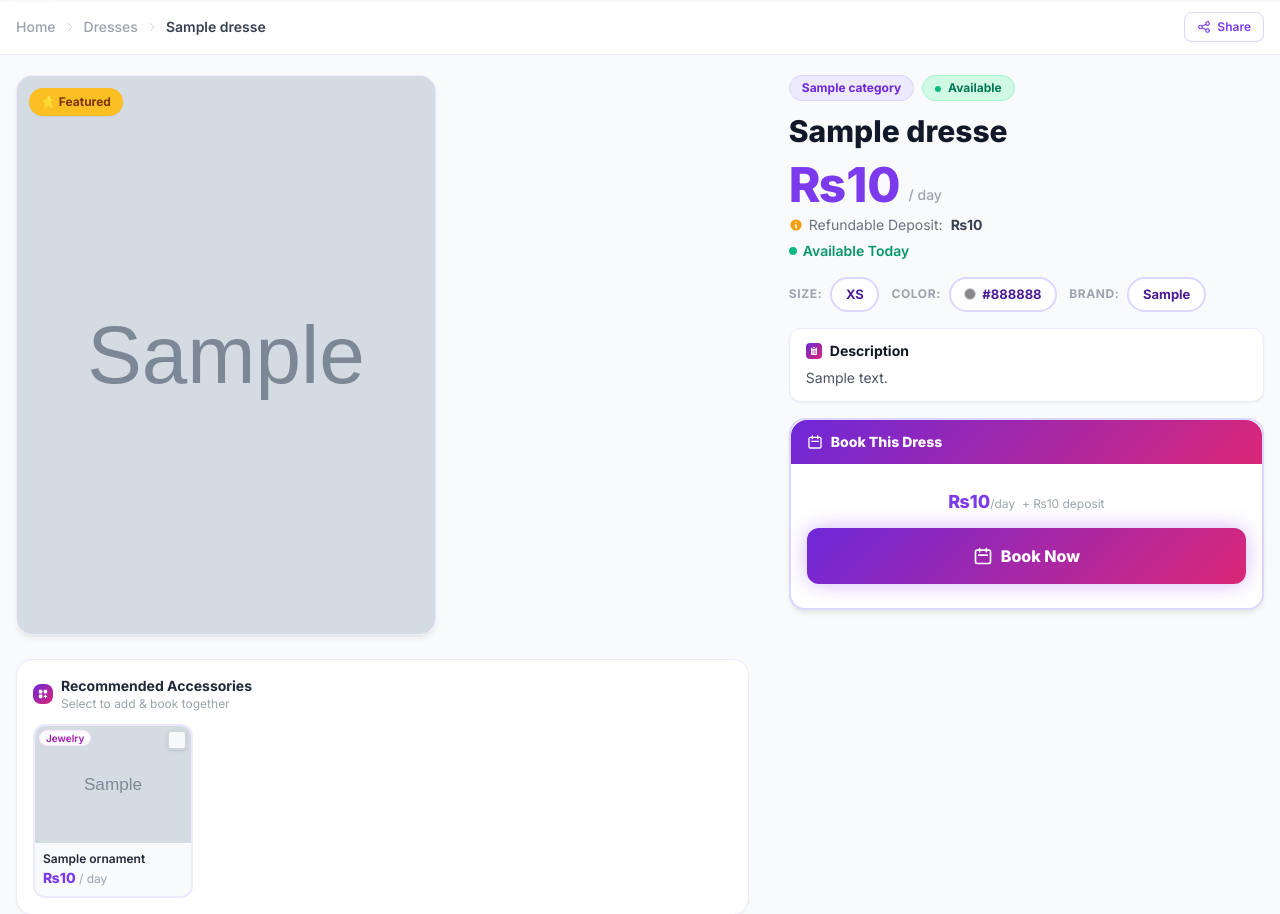
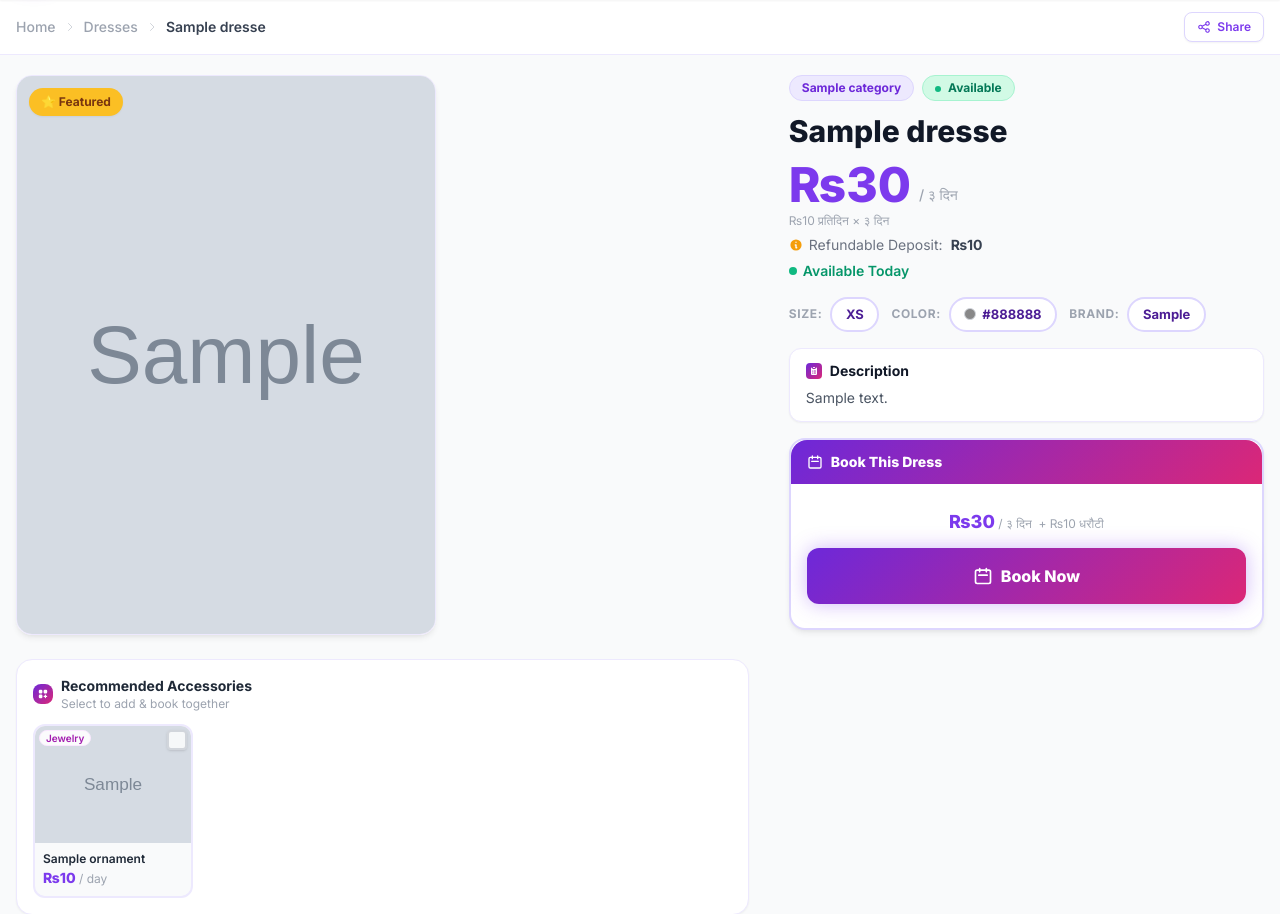
Before and after one commit to marriagestationpvtltd-lang/dressrental, a Laravel app: a page that uses resources/views/dresses/show.blade.php in a window 1280 px wide. Shown: the part 65-979 px from the top of the page. Run offline with Laravel 12, Linux system fonts and the light colour scheme; a user stored in the database is signed in; tables that the repository leaves empty hold one stand-in row (values such as "Sample post"); grey boxes marked "Sample" are stand-in pictures; some libraries are stand-ins or nearby versions.

Commit message:
Auto 3-day rental: set end date automatically and show package price
Agent-Logs-Url: https://github.com/marriagestationpvtltd-lang/dressrental/sessions/eea3c6bc-55f6-404d-87c9-63fba07e0221

Co-authored-by: marriagestationpvtltd-lang <254104945+marriagestationpvtltd-lang@users.noreply.github.com>

```diff
--- a/resources/views/components/nepali-datepicker.blade.php
+++ b/resources/views/components/nepali-datepicker.blade.php
@@ -26,8 +26,7 @@
 
     <!-- Prompt label -->
     <div class="text-center text-xs text-primary-600 font-semibold mb-2 min-h-[1.375rem] bg-primary-50 rounded-lg py-1">
-        <span x-show="!selectingEnd">📅 सुरु मिति छान्नुहोस्</span>
-        <span x-show="selectingEnd" x-cloak>📅 अन्त्य मिति छान्नुहोस्</span>
+        <span>📅 सुरु मिति छान्नुहोस् — फिर्ता मिति स्वतः ३ दिन सेट हुनेछ</span>
     </div>
 
     <!-- Day-of-week headers (Nepali) -->
@@ -257,25 +256,26 @@ function nepaliCalendar() {
                 String(this.currentMonth).padStart(2, '0') + '-' +
                 String(day).padStart(2, '0');
 
-            if (!this.selectingEnd) {
-                this.startBs = bsStr; this.startAd = adStr;
-                this.endBs   = '';    this.endAd   = '';
-                this.selectingEnd = true;
-                this.$dispatch('bs-start-selected', { bs: bsStr, ad: adStr });
-            } else {
-                if (adStr < this.startAd) {
-                    // Clicked a date before start — restart selection from here
-                    this.startBs = bsStr; this.startAd = adStr;
-                    this.endBs   = '';    this.endAd   = '';
-                    this.$dispatch('bs-start-selected', { bs: bsStr, ad: adStr });
-                } else {
-                    // Same day or later — allow single-day or multi-day booking
-                    this.endBs = bsStr; this.endAd = adStr;
-                    this.selectingEnd = false;
-                    this.$dispatch('bs-end-selected', { bs: bsStr, ad: adStr });
-                    this.$dispatch('dates-selected', { startAd: this.startAd, endAd: this.endAd });
-                }
-            }
+            // Set start date
+            this.startBs = bsStr; this.startAd = adStr;
+
+            // Auto-calculate end date as start + 2 days (3 days total)
+            const endAdDate = new Date(ad.getFullYear(), ad.getMonth(), ad.getDate());
+            endAdDate.setDate(endAdDate.getDate() + 2);
+            const endAdStr  = fmtDate(endAdDate);
+            const endBsObj  = adToBs(endAdDate);
+            const endBsStr  = endBsObj
+                ? endBsObj.year + '-' +
+                  String(endBsObj.month).padStart(2, '0') + '-' +
+                  String(endBsObj.day).padStart(2, '0')
+                : '';
+
+            this.endBs = endBsStr; this.endAd = endAdStr;
+            this.selectingEnd = false;
+
+            this.$dispatch('bs-start-selected', { bs: bsStr,    ad: adStr    });
+            this.$dispatch('bs-end-selected',   { bs: endBsStr, ad: endAdStr });
+            this.$dispatch('dates-selected', { startAd: adStr, endAd: endAdStr });
         },
 
         clearSelection() {
--- a/resources/views/dresses/show.blade.php
+++ b/resources/views/dresses/show.blade.php
@@ -96,8 +96,8 @@
 <div id="sticky-booking-bar" class="hidden-bar fixed top-0 left-0 right-0 z-40 bg-white/95 backdrop-blur-md border-b border-violet-100 shadow-md">
     <div class="max-w-7xl mx-auto px-4 py-2 flex items-center justify-between gap-4">
         <div class="flex items-center gap-3 min-w-0">
-            <span class="font-extrabold text-primary-600 text-lg leading-none">₨{{ number_format($dress->price_per_day) }}</span>
-            <span class="text-gray-400 text-xs">/ day</span>
+            <span class="font-extrabold text-primary-600 text-lg leading-none">₨{{ number_format($dress->price_per_day * 3) }}</span>
+            <span class="text-gray-400 text-xs">/ ३ दिन</span>
             <span class="hidden sm:inline-flex items-center gap-1 text-xs font-semibold {{ $dress->status === 'available' ? 'text-emerald-600' : 'text-rose-600' }}">
                 <span class="w-1.5 h-1.5 rounded-full {{ $dress->status === 'available' ? 'bg-emerald-500' : 'bg-rose-500' }}"></span>
                 {{ ucfirst($dress->status) }}
@@ -417,9 +417,10 @@
                 <!-- Price — high impact hierarchy -->
                 <div class="mb-4">
                     <div class="flex items-end gap-2">
-                        <span class="text-4xl md:text-5xl font-extrabold text-primary-600 leading-none">₨{{ number_format($dress->price_per_day) }}</span>
-                        <span class="text-gray-400 font-medium text-sm mb-1">/ day</span>
+                        <span class="text-4xl md:text-5xl font-extrabold text-primary-600 leading-none">₨{{ number_format($dress->price_per_day * 3) }}</span>
+                        <span class="text-gray-400 font-medium text-sm mb-1">/ ३ दिन</span>
                     </div>
+                    <p class="text-xs text-gray-400 mt-1">₨{{ number_format($dress->price_per_day) }} प्रतिदिन × ३ दिन</p>
                     @if($dress->deposit_amount > 0)
                         <p class="text-sm text-gray-500 mt-1.5 flex items-center gap-1.5">
                             <svg class="w-3.5 h-3.5 text-amber-500 flex-shrink-0" fill="currentColor" viewBox="0 0 20 20"><path fill-rule="evenodd" d="M18 10a8 8 0 11-16 0 8 8 0 0116 0zm-7-4a1 1 0 11-2 0 1 1 0 012 0zM9 9a1 1 0 000 2v3a1 1 0 001 1h1a1 1 0 100-2v-3a1 1 0 00-1-1H9z" clip-rule="evenodd"/></svg>
@@ -509,9 +510,9 @@
                         <!-- Initial "Book Now" CTA — shown before booking form is opened -->
                         <div x-show="!bookingOpen" class="text-center py-2">
                             <p class="text-gray-400 text-xs mb-3">
-                                <span class="font-extrabold text-primary-600 text-lg">₨{{ number_format($dress->price_per_day) }}</span>/day
+                                <span class="font-extrabold text-primary-600 text-lg">₨{{ number_format($dress->price_per_day * 3) }}</span> / ३ दिन
                                 @if($dress->deposit_amount > 0)
-                                    &nbsp;+ ₨{{ number_format($dress->deposit_amount) }} deposit
+                                    &nbsp;+ ₨{{ number_format($dress->deposit_amount) }} धरौटी
                                 @endif
                             </p>
                             <button type="button"
@@ -550,7 +551,7 @@
                                 <!-- Date display / trigger inputs -->
                                 <div class="grid grid-cols-2 gap-2">
                                     <div>
-                                        <label class="block text-xs font-semibold text-gray-500 mb-1">🟢 Start (BS)</label>
+                                        <label class="block text-xs font-semibold text-gray-500 mb-1">🟢 सुरु मिति (BS)</label>
                                         <div @click="calendarOpen = !calendarOpen"
                                              :class="calendarOpen ? 'border-primary-400 ring-2 ring-primary-200 bg-primary-50' : 'border-violet-200 hover:border-primary-300 bg-violet-50/50'"
                                              class="w-full rounded-xl px-3 py-2.5 text-sm cursor-pointer flex items-center gap-2 transition-colors border touch-manipulation">
@@ -563,7 +564,7 @@
                                         </div>
                                     </div>
                                     <div>
-                                        <label class="block text-xs font-semibold text-gray-500 mb-1">🔴 End (BS)</label>
+                                        <label class="block text-xs font-semibold text-gray-500 mb-1">🔴 फिर्ता मिति (स्वतः)</label>
                                         <div @click="calendarOpen = !calendarOpen"
                                              :class="calendarOpen ? 'border-primary-400 ring-2 ring-primary-200 bg-primary-50' : 'border-violet-200 hover:border-primary-300 bg-violet-50/50'"
                                              class="w-full rounded-xl px-3 py-2.5 text-sm cursor-pointer flex items-center gap-2 transition-colors border touch-manipulation">
@@ -597,15 +598,15 @@
                             <div x-show="calendarMode === 'ad'" class="grid grid-cols-2 gap-2">
                                 <div>
                                     <label class="block text-xs font-semibold text-gray-500 mb-1">🟢 Start Date</label>
-                                    <input type="date" x-model="startDate" @change="checkAvailability()"
+                                    <input type="date" x-model="startDate" @change="onStartDateChange()"
                                            min="{{ date('Y-m-d') }}"
                                            class="w-full border border-violet-200 bg-violet-50/50 rounded-xl px-3 py-2.5 text-sm focus:ring-2 focus:ring-primary-500 focus:border-primary-400 outline-none transition-colors">
                                 </div>
                                 <div>
-                                    <label class="block text-xs font-semibold text-gray-500 mb-1">🔴 End Date</label>
-                                    <input type="date" x-model="endDate" @change="checkAvailability()"
+                                    <label class="block text-xs font-semibold text-gray-500 mb-1">🔴 Return Date (Auto)</label>
+                                    <input type="date" x-model="endDate" readonly
                                            :min="startDate || '{{ date('Y-m-d') }}'"
-                                           class="w-full border border-violet-200 bg-violet-50/50 rounded-xl px-3 py-2.5 text-sm focus:ring-2 focus:ring-primary-500 focus:border-primary-400 outline-none transition-colors">
+                                           class="w-full border border-violet-200 bg-gray-50 rounded-xl px-3 py-2.5 text-sm outline-none cursor-not-allowed text-gray-500">
                                 </div>
                             </div>
                         </div>
@@ -631,7 +632,7 @@
                                     <div class="font-extrabold text-gray-900 text-sm" x-text="amounts?.total_days"></div>
                                 </div>
                                 <div class="bg-white rounded-lg p-2 border border-emerald-100 text-center">
-                                    <div class="text-[10px] text-gray-400 font-semibold mb-0.5">ड्रेस भाडा</div>
+                                    <div class="text-[10px] text-gray-400 font-semibold mb-0.5">ड्रेस भाडा (३ दिन)</div>
                                     <div class="font-extrabold text-gray-900 text-sm">
                                         <span class="text-xs">₨</span><span x-text="formatAmount(amounts?.dress_rental)"></span>
                                     </div>
@@ -791,6 +792,24 @@ function bookingForm() {
             return bsStr.replace(/[0-9]/g, d => digits[d]);
         },
 
+        // Automatically sets end date to start + 2 days (3-day package) and checks availability
+        onStartDateChange() {
+            if (!this.startDate) {
+                this.endDate = '';
+                this.available = null;
+                this.amounts = null;
+                return;
+            }
+            const parts = this.startDate.split('-').map(Number);
+            const end   = new Date(parts[0], parts[1] - 1, parts[2]);
+            end.setDate(end.getDate() + 2);
+            const y = end.getFullYear();
+            const m = String(end.getMonth() + 1).padStart(2, '0');
+            const d = String(end.getDate()).padStart(2, '0');
+            this.endDate = `${y}-${m}-${d}`;
+            this.checkAvailability();
+        },
+
         async checkAvailability() {
             if (!this.startDate || !this.endDate) return;
             this.checking = true;
```
